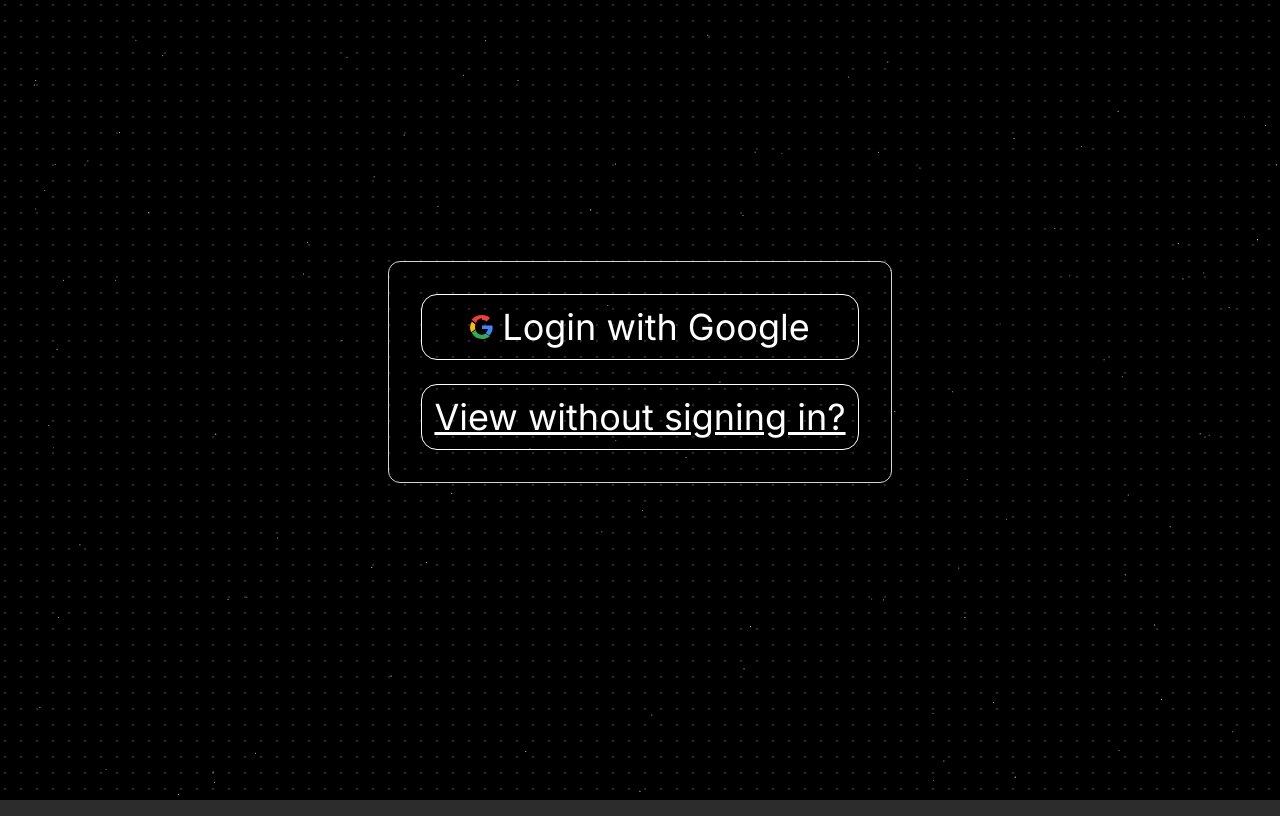
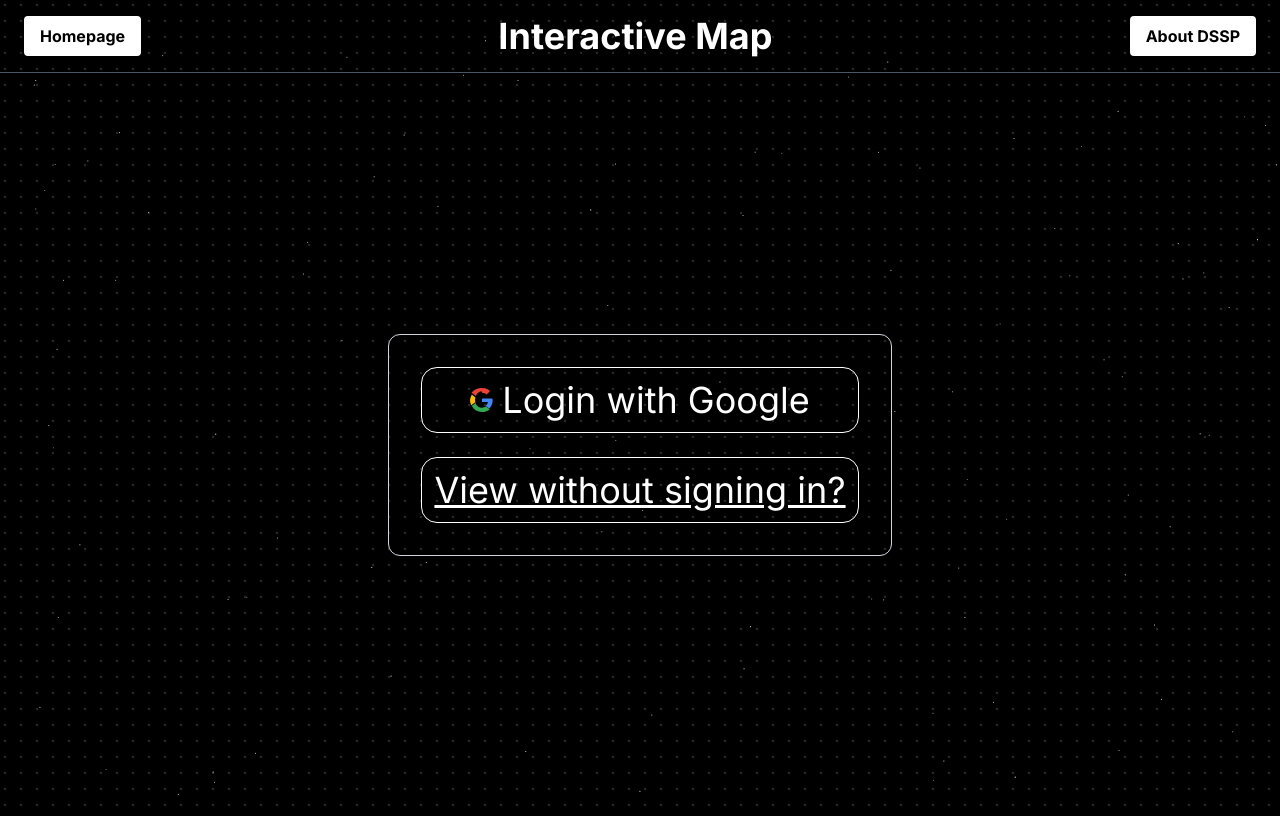
Before and after one commit to ahmkhn/dsspp, a Next.js app in the folder dssp/: page /login in a window 1280 px wide. Built offline with nearby package versions, Linux system fonts and the light colour scheme; no server answers.

Commit message:
style: home / about page on login screen

```diff
--- a/dssp/app/login/page.tsx
+++ b/dssp/app/login/page.tsx
@@ -22,7 +22,23 @@ export default async function Login({
 
   return (
     <div className="flex w-full flex-col items-center min-h-screen bg-black bg-dot-thick-neutral-800 group">
-
+      <nav className="w-full border-b border-gray-600 py-4 flex flex-col sm:flex-row items-center">
+        <div className="flex flex-col sm:flex-row justify-between items-center w-full px-4 sm:px-6 space-y-4 sm:space-y-0">
+          <a
+            className="inline-flex items-center justify-center text-center bg-white text-black px-4 py-2 rounded text-sm sm:text-base font-bold"
+            href="/"
+          >
+            Homepage
+          </a>
+          <h1 className="text-xl sm:text-2xl md:text-3xl lg:text-4xl font-bold">Interactive Map</h1>
+          <a
+            className="inline-flex items-center justify-center text-center bg-white text-black px-4 py-2 rounded text-sm sm:text-base font-bold"
+            href="/about"
+          >
+            About DSSP
+          </a>
+        </div>
+      </nav>
     <StarsBackground className="important" starDensity={0.0001}/>
     <ShootingStars starColor="green-200" trailColor="white" minDelay={800} maxDelay={1200} starHeight={6} starWidth={40}/>
       <section className="z-10 h-[calc(100vh-57px)] flex justify-center items-center">
```
